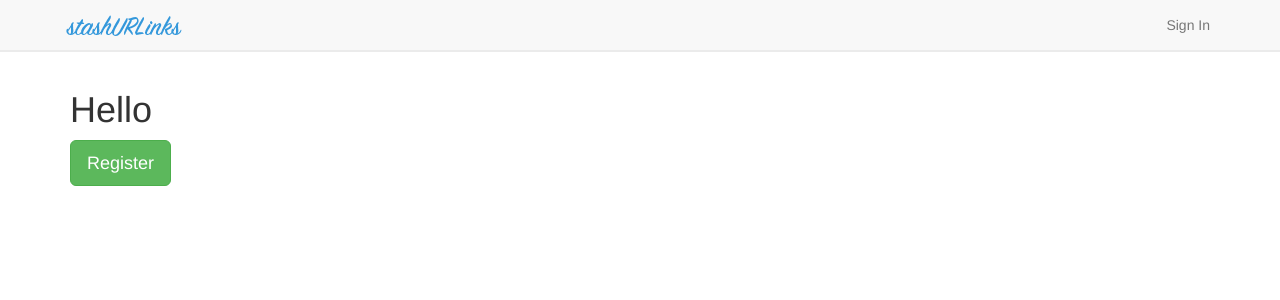
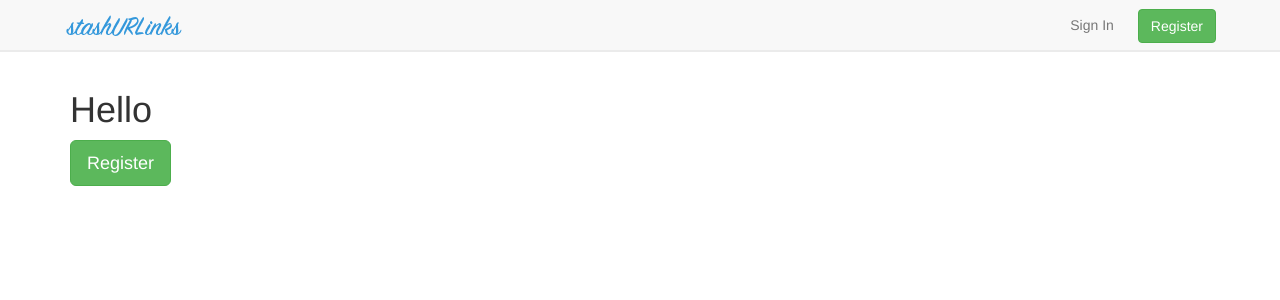
Before and after one commit to nikizh/stashurlinks, a Django app: page / in a window 1280 px wide. Shown: the top 300 px of the page. Run offline with Django 3.2, Linux system fonts and the light colour scheme; parts of the project's set-up code (start-up, migrations or seed data) failed here and were passed over; some libraries are stand-ins or nearby versions.

Commit message:
Added Registration button in the nabber

```diff
--- a/static/css/style.css
+++ b/static/css/style.css
@@ -12,3 +12,8 @@ body {
     background-color: rgba(248, 248, 248, 0.9);
     border-bottom: 2px solid #EBEBEB;
 }
+
+.navbar-reg {
+    height: 50px;
+    padding: 9px 9px;
+}
--- a/templates/stashmarksApp/base.html
+++ b/templates/stashmarksApp/base.html
@@ -72,6 +72,11 @@
                 -->
             </ul>
 
+            {% if not user.is_authenticated %}
+                <span class="navbar-reg navbar-right"><a href="/accounts/signup/"
+                                                         class="btn btn-success">Register</a></span>
+            {% endif %}
+
             <ul class="nav navbar-nav navbar-right">
                 {% if user.is_authenticated %}
                     <li><a href="/accounts/logout">Sign Out</a></li>
```
